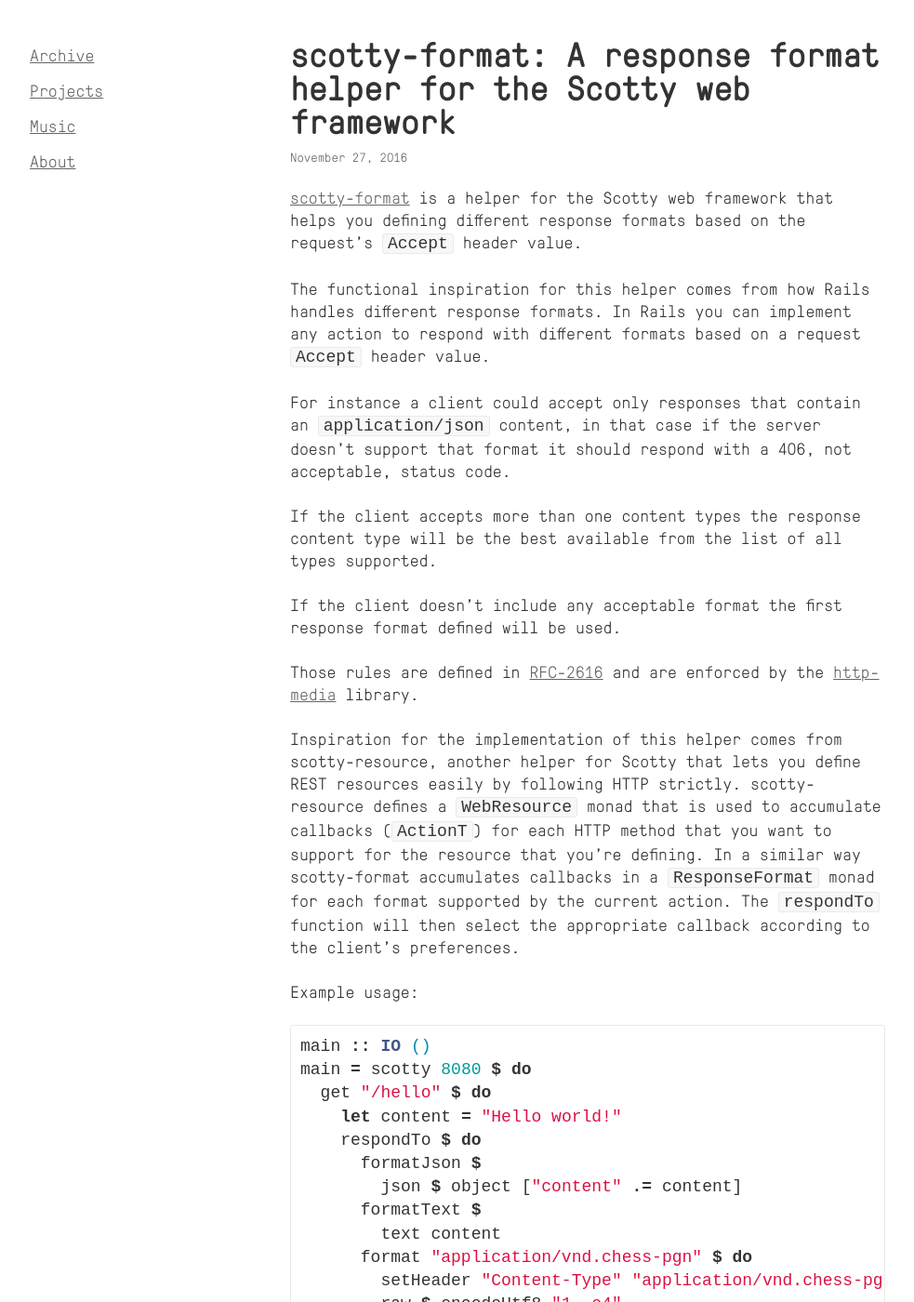
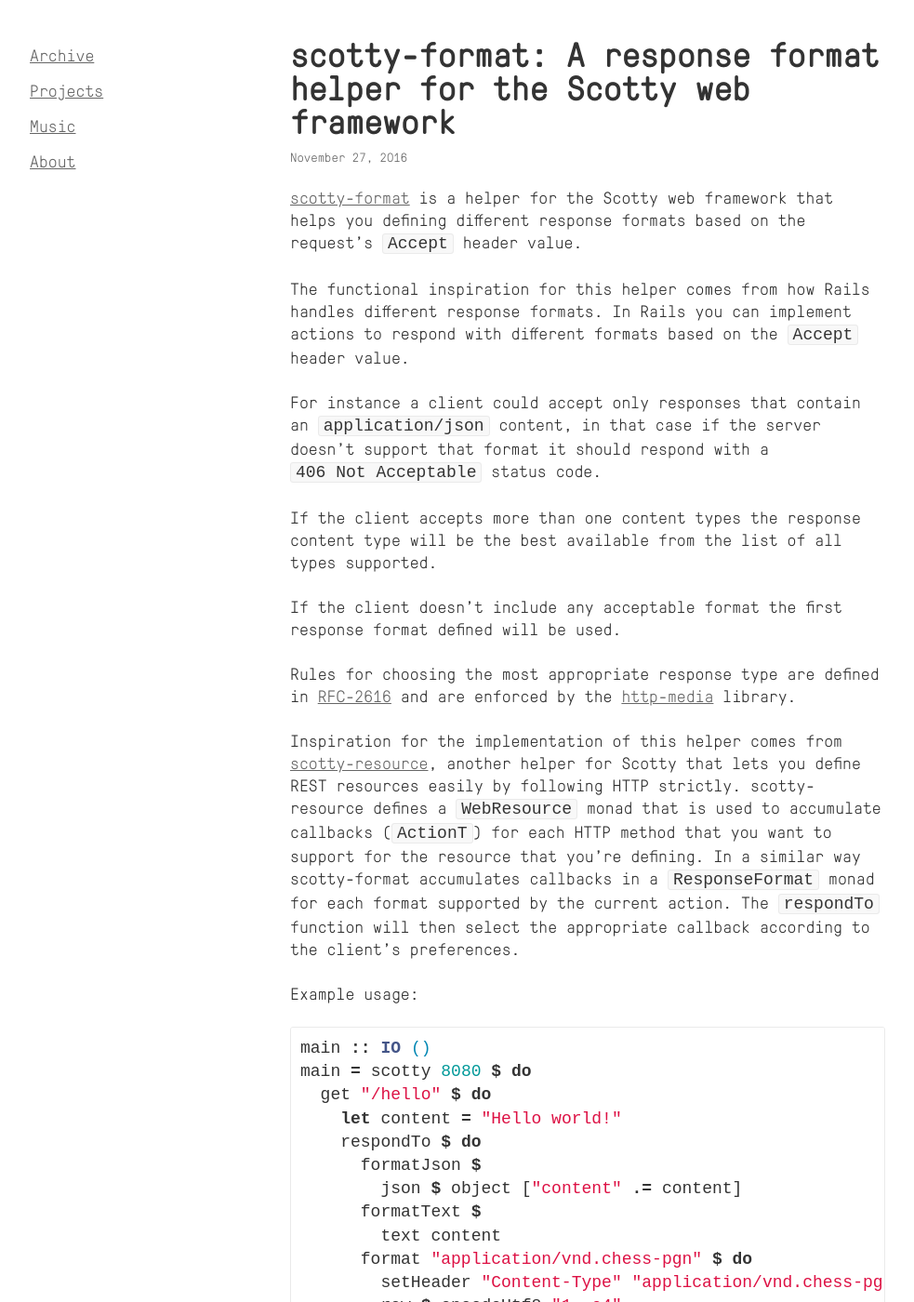
Before and after one commit to curlybracketshq/giovanni.curlybrackets.it, a Jekyll site: the page built from _posts/2016-11-27-scotty-format-response-format-helper-for-scotty.markdown, in a window 1280 px wide and 1400 px high. Shown: the whole window at 93% size, without its empty margins (8-991 px from the left). Built offline with Jekyll 4.4.1, drawn with Linux system fonts in a browser that asks for light colours; comment, search, counter and statistics services are not loaded; some of the changed text lies outside the part shown.

Commit message:
Minor updates and missing links

```diff
--- a/_posts/2016-11-27-scotty-format-response-format-helper-for-scotty.markdown
+++ b/_posts/2016-11-27-scotty-format-response-format-helper-for-scotty.markdown
@@ -8,12 +8,12 @@
 on the request's `Accept` header value.
 
 The functional inspiration for this helper comes from how Rails handles
-different response formats. In Rails you can implement any action to respond
-with different formats based on a request `Accept` header value.
+different response formats. In Rails you can implement actions to respond with
+different formats based on the `Accept` header value.
 
 For instance a client could accept only responses that contain an
 `application/json` content, in that case if the server doesn't support that
-format it should respond with a 406, not acceptable, status code.
+format it should respond with a `406 Not Acceptable` status code.
 
 If the client accepts more than one content types the response content type
 will be the best available from the list of all types supported.
@@ -21,17 +21,19 @@
 If the client doesn't include any acceptable format the first response format
 defined will be used.
 
-Those rules are defined in [RFC-2616](https://www.ietf.org/rfc/rfc2616.txt) and
-are enforced by the [http-media](https://github.com/zmthy/http-media) library.
+Rules for choosing the most appropriate response type are defined in
+[RFC-2616](https://www.ietf.org/rfc/rfc2616.txt) and are enforced by the
+[http-media](https://github.com/zmthy/http-media) library.
 
-Inspiration for the implementation of this helper comes from scotty-resource,
-another helper for Scotty that lets you define REST resources easily by
-following HTTP strictly. scotty-resource defines a `WebResource` monad that is
-used to accumulate callbacks (`ActionT`) for each HTTP method that you want to
-support for the resource that you're defining. In a similar way scotty-format
-accumulates callbacks in a `ResponseFormat` monad for each format supported by
-the current action.  The `respondTo` function will then select the appropriate
-callback according to the client's preferences.
+Inspiration for the implementation of this helper comes from
+[scotty-resource](https://github.com/taphu/scotty-resource), another helper for
+Scotty that lets you define REST resources easily by following HTTP strictly.
+scotty-resource defines a `WebResource` monad that is used to accumulate
+callbacks (`ActionT`) for each HTTP method that you want to support for the
+resource that you're defining. In a similar way scotty-format accumulates
+callbacks in a `ResponseFormat` monad for each format supported by the current
+action. The `respondTo` function will then select the appropriate callback
+according to the client's preferences.
 
 Example usage:
 
```
Also changed, not shown: other parts of _posts/2016-11-27-scotty-format-response-format-helper-for-scotty.markdown (+6 -5 lines).
